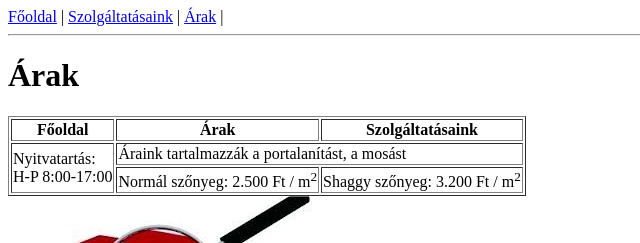
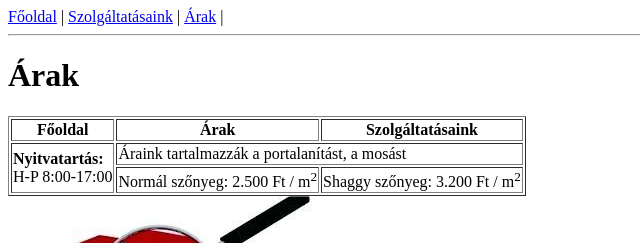
Before and after one commit to gyula6767/szonyeg, a plain HTML site: page arak.html in a window 1280 px wide. Shown: the top 243 px of the page, 0-640 px from the left. Drawn offline with Linux system fonts and the light colour scheme.

Commit message:
jav nyitvatartas

```diff
--- a/arak.html
+++ b/arak.html
@@ -26,7 +26,7 @@
 		</thead>
 		<tbody>
 			<tr>
-				<td rowspan="2">Nyitvatartás:<Br>H-P 8:00-17:00</Br></td>
+				<td rowspan="2"><b>Nyitvatartás:</b><br>H-P 8:00-17:00</Br></td>
 				<td colspan="2">Áraink tartalmazzák a portalanítást, a mosást</td>
 			</tr>
 			<tr>
```
